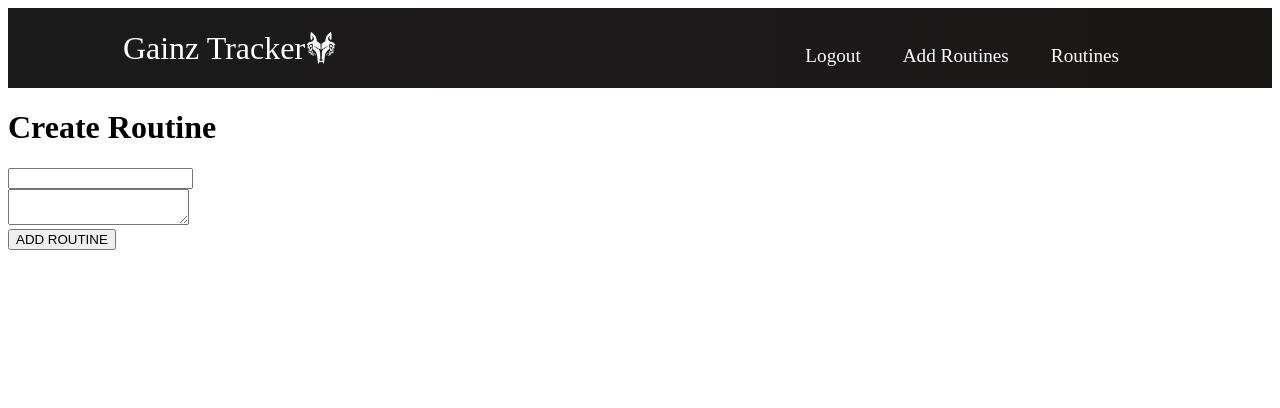
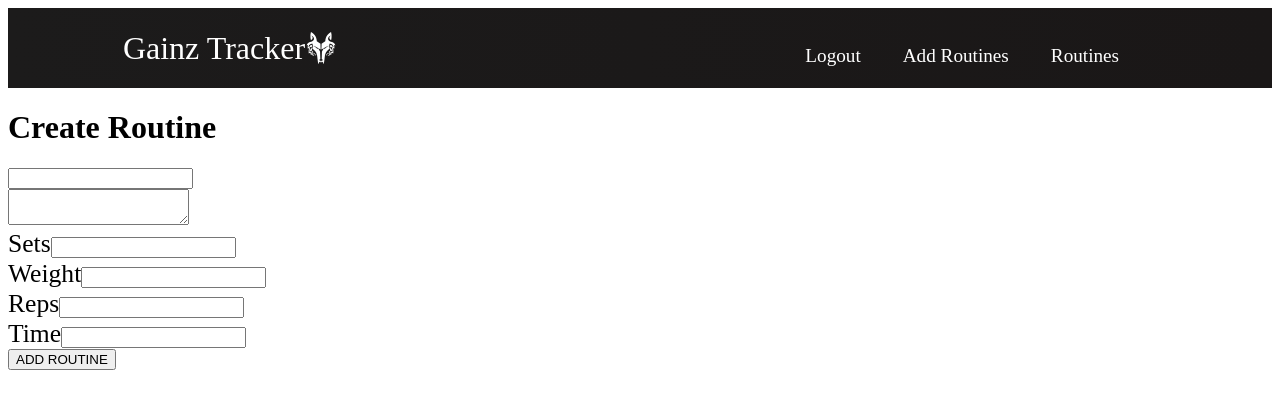
Before and after one commit to lcobell/Milestone-2-Group-Project, a React (Create React App) app in the folder fitness-app/: page /routines in a window 1280 px wide. Shown: the top 408 px of the page. Built offline with nearby package versions, Linux system fonts and the light colour scheme.

Commit message:
added forms succesfully

```diff
--- a/fitness-app/package.json
+++ b/fitness-app/package.json
@@ -17,7 +17,7 @@
     "react": "^18.1.0",
     "react-dom": "^18.1.0",
     "react-router-dom": "^6.3.0",
-    "react-scripts": "5.0.1",
+    "react-scripts": "^5.0.1",
     "web-vitals": "^2.1.4"
   },
   "scripts": {
--- a/fitness-app/src/components/Profile.jsx
+++ b/fitness-app/src/components/Profile.jsx
@@ -1,36 +1,44 @@
-import React, { useEffect, useState } from "react";
-import Navbar from "./Navbar";
+import React, { useEffect, useState } from 'react'
+import Navbar from './Navbar'
 
 function Profile() {
   const [workouts, setWorkouts] = useState([
     {
-      title: "",
-      content: "",
+      title: '',
+      content: '',
+      sets: '',
+      lbs: '',
+      reps: '',
+      timer: '',
     },
-  ]);
+  ])
 
   useEffect(() => {
-    fetch("/profile")
+    fetch('/profile')
       .then((res) => {
         if (res.ok) {
-          return res.json();
+          return res.json()
         }
       })
-      .then((jsonRes) => setWorkouts(jsonRes));
-  });
+      .then((jsonRes) => setWorkouts(jsonRes))
+  })
 
   return (
     <div className="container">
-        <Navbar />
+      <Navbar />
       <h1>Routines Page</h1>
       {workouts.map((workout) => (
         <div>
           <h1>{workout.title}</h1>
           <p>{workout.content}</p>
+          <p>{workout.sets}</p>
+          <p>{workout.lbs}</p>
+          <p>{workout.reps}</p>
+          <p>{workout.timer}</p>
         </div>
       ))}
     </div>
-  );
+  )
 }
 
-export default Profile;
+export default Profile
--- a/fitness-app/src/components/Routine.jsx
+++ b/fitness-app/src/components/Routine.jsx
@@ -1,52 +1,108 @@
-import React, { useState } from "react";
-import axios from "axios";
-import Navbar from "./Navbar";
+import React, { useState } from 'react'
+import axios from 'axios'
+import Navbar from './Navbar'
 
 function Routine() {
   const [input, setInput] = useState({
     title: '',
-        content: ''
+    content: '',
+    sets: '',
+    lbs: '',
+    reps: '',
+    timer: '',
   })
 
   function handleChange(e) {
-        const {name, value} = e.target;
+    const { name, value } = e.target
 
-        setInput(prevInput =>{
-            return{
+    setInput((prevInput) => {
+      return {
         ...prevInput,
-                [name]: value
+        [name]: value,
       }
     })
   }
 
   function handleClick(e) {
-        e.preventDefault();
+    e.preventDefault()
     const newRoutine = {
       title: input.title,
-            content: input.content
+      content: input.content,
+      sets: input.sets,
+      lbs: input.lbs,
+      reps: input.reps,
+      timer: input.timer,
     }
     axios.post('http://localhost:3001/routine', newRoutine)
   }
 
-    return <div className="container">
+  return (
+    <div className="container">
       <Navbar />
-        <h1>
-            Create Routine
-        </h1>
+      <h1>Create Routine</h1>
       <form>
-            <div className='form-group'>
-            <input onChange={handleChange} name="title" value={input.title} className='form-control'></input>
+        <div className="form-group">
+          <input
+            onChange={handleChange}
+            name="title"
+            value={input.title}
+            className="form-control"
+          ></input>
         </div>
 
-            <div className='form-group'>
-            <textarea onChange={handleChange} name="content" value={input.content} className='form-control'></textarea>
+        <div className="form-group">
+          <textarea
+            onChange={handleChange}
+            name="content"
+            value={input.content}
+            className="form-control"
+          ></textarea>
+        </div>
+        <div className="form-group">
+          <label htmlFor="sets">Sets</label>
+          <input
+            type="number"
+            onChange={handleChange}
+            name="sets"
+            value={input.sets}
+            className="form-control"
+          />
+        </div>
+        <div className="form-group">
+          <label htmlFor="lbs">Weight</label>
+          <input
+            type="number"
+            onChange={handleChange}
+            name="lbs"
+            value={input.lbs}
+            className="form-control"
+          />
+        </div>
+        <div className="form-group">
+          <label htmlFor="reps">Reps</label>
+          <input
+            type="number"
+            onChange={handleChange}
+            name="reps"
+            value={input.reps}
+            className="form-control"
+          />
+        </div>
+        <div className="form-group">
+          <label htmlFor="timer">Time</label>
+          <input
+            type="number"
+            onChange={handleChange}
+            name="timer"
+            value={input.timer}
+            className="form-control"
+          />
         </div>
 
-            <button onClick={handleClick} >ADD ROUTINE</button>
+        <button onClick={handleClick}>ADD ROUTINE</button>
       </form>
-
-
     </div>
+  )
 }
 
-export default Routine;
+export default Routine
```
Also changed, not shown: fitness-app/routes/workoutRoute.js (+22 -15 lines), 1 other file (tests, documents, lock files or other folders). Lines whose indentation alone changed are shown as unchanged.
